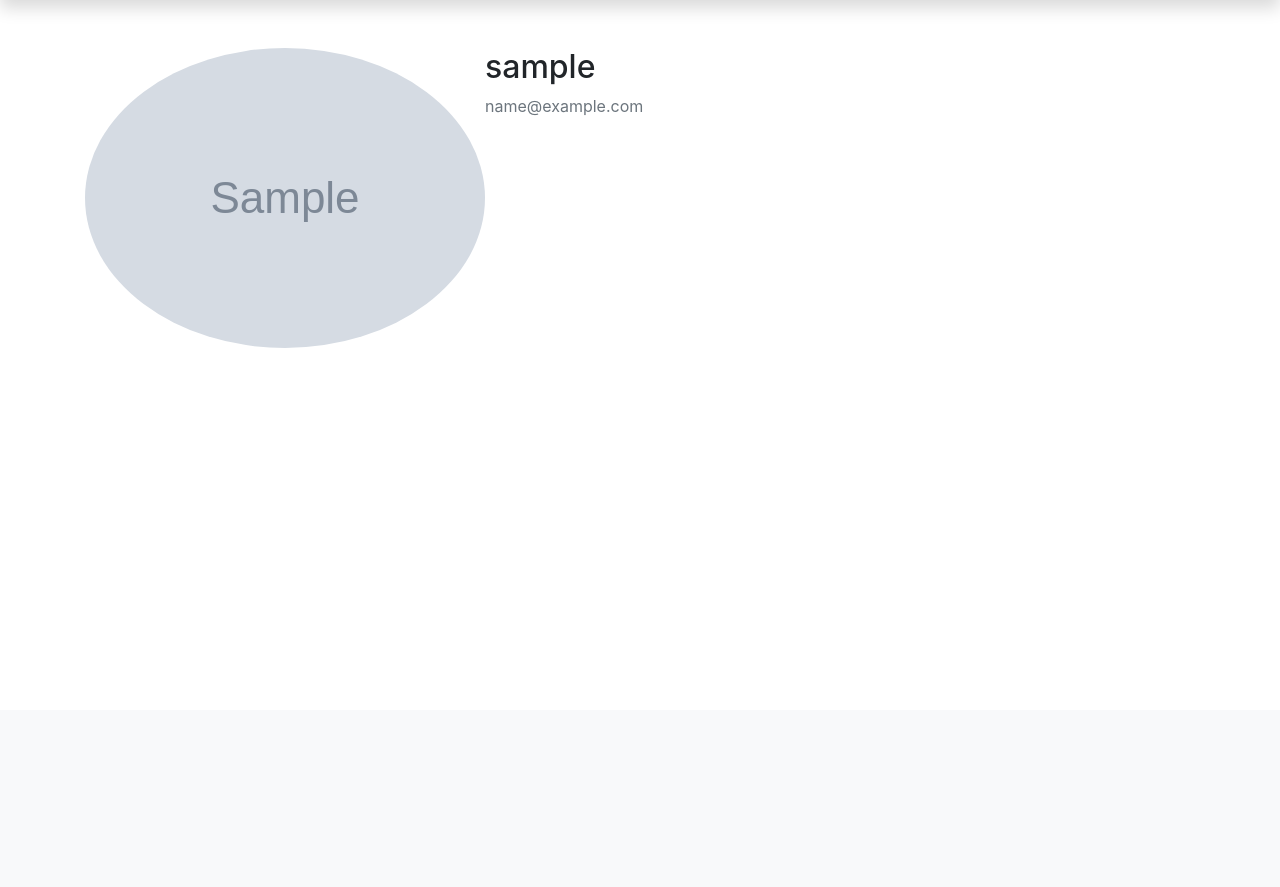
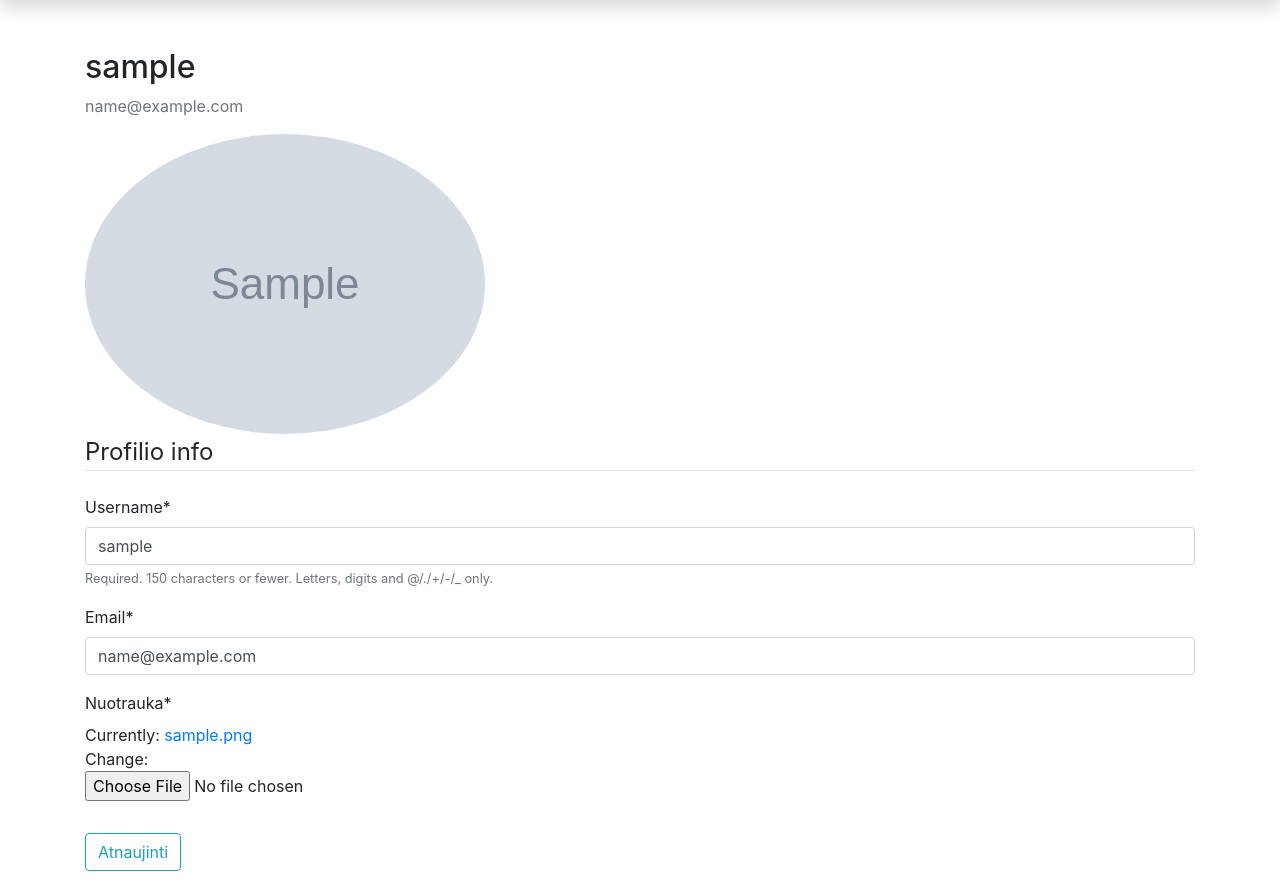
Before and after one commit to DonatasNoreika/django_autoservisas_2023_08, a Django app: page /profile/ in a window 1280 px wide. Shown: the part 90-977 px from the top of the page. Before the commit the page ends 438 px from the top, so only its background shows below. Run offline with Django 4.2, Linux system fonts and the light colour scheme; a user stored in the database is signed in; tables that the repository leaves empty hold one stand-in row (values such as "Sample post"); grey boxes marked "Sample" are stand-in pictures; some libraries are stand-ins or nearby versions.

Commit message:
10: +Padaryti, kad profilio puslapyje būtų galima redaguoti vartotojo informaciją, pakeisti nuotrauką.

```diff
--- a/mysite/autoservice/forms.py
+++ b/mysite/autoservice/forms.py
@@ -1,8 +1,23 @@
+from django import forms
+from .models import UzsakymoKomentaras, Profile
+from django.contrib.auth.models import User
 
-from django import forms
-from .models import UzsakymoKomentaras
 
 class UzsakymoKomentarasForm(forms.ModelForm):
     class Meta:
         model = UzsakymoKomentaras
         fields = ["tekstas"]
+
+
+class UserUpdateForm(forms.ModelForm):
+    email = forms.EmailField()
+
+    class Meta:
+        model = User
+        fields = ['username', 'email']
+
+
+class ProfileUpdateForm(forms.ModelForm):
+    class Meta:
+        model = Profile
+        fields = ['image']
--- a/mysite/autoservice/templates/profile.html
+++ b/mysite/autoservice/templates/profile.html
@@ -5,12 +5,23 @@
 {% block "content" %}
     <div class="content-section">
       <div class="media">
-        <img class="rounded-circle account-img" src="{{ user.profile.image.url }}">
         <div class="media-body">
           <h2 class="account-heading">{{ user.username }}</h2>
           <p class="text-secondary">{{ user.email }}</p>
         </div>
       </div>
-      <!-- FORM HERE -->
+        <img class="rounded-circle account-img" src="{{ user.profile.image.url }}">
+      <form method="POST" enctype="multipart/form-data">
+            {% csrf_token %}
+            {% load crispy_forms_tags %}
+            <fieldset class="form-group">
+                <legend class="border-bottom mb-4">Profilio info</legend>
+                {{ u_form|crispy }}
+                {{ p_form|crispy }}
+            </fieldset>
+            <div class="form-group">
+                <button class="btn btn-outline-info" type="submit">Atnaujinti</button>
+            </div>
+        </form>
     </div>
 {% endblock %}
--- a/mysite/autoservice/views.py
+++ b/mysite/autoservice/views.py
@@ -8,7 +8,7 @@ from django.contrib.auth.forms import User
 from django.contrib import messages
 from django.views.decorators.csrf import csrf_protect
 from django.views.generic.edit import FormMixin
-from .forms import UzsakymoKomentarasForm
+from .forms import UzsakymoKomentarasForm, UserUpdateForm, ProfileUpdateForm
 from django.contrib.auth.decorators import login_required
 
 # Create your views here.
@@ -122,4 +122,20 @@ def register(request):
 
 @login_required
 def profile(request):
-    return render(request, 'profile.html')
+    if request.method == "POST":
+        u_form = UserUpdateForm(request.POST, instance=request.user)
+        p_form = ProfileUpdateForm(request.POST, request.FILES, instance=request.user.profile)
+        if u_form.is_valid() and p_form.is_valid():
+            u_form.save()
+            p_form.save()
+            messages.success(request, f"Profilis atnaujintas")
+            return redirect('profile')
+    else:
+        u_form = UserUpdateForm(instance=request.user)
+        p_form = ProfileUpdateForm(instance=request.user.profile)
+
+    context = {
+        'u_form': u_form,
+        'p_form': p_form,
+    }
+    return render(request, 'profile.html', context)
--- a/mysite/mysite/settings.py
+++ b/mysite/mysite/settings.py
@@ -34,6 +34,8 @@ ALLOWED_HOSTS = []
 INSTALLED_APPS = [
     'autoservice',
     'tinymce',
+    'crispy_forms',
+    'crispy_bootstrap4',
     'django.contrib.admin',
     'django.contrib.auth',
     'django.contrib.contenttypes',
@@ -164,3 +166,5 @@ TINYMCE_DEFAULT_CONFIG = {
     'menubar': True,
     'statusbar': True,
     }
+
+CRISPY_TEMPLATE_PACK = 'bootstrap4'
```
